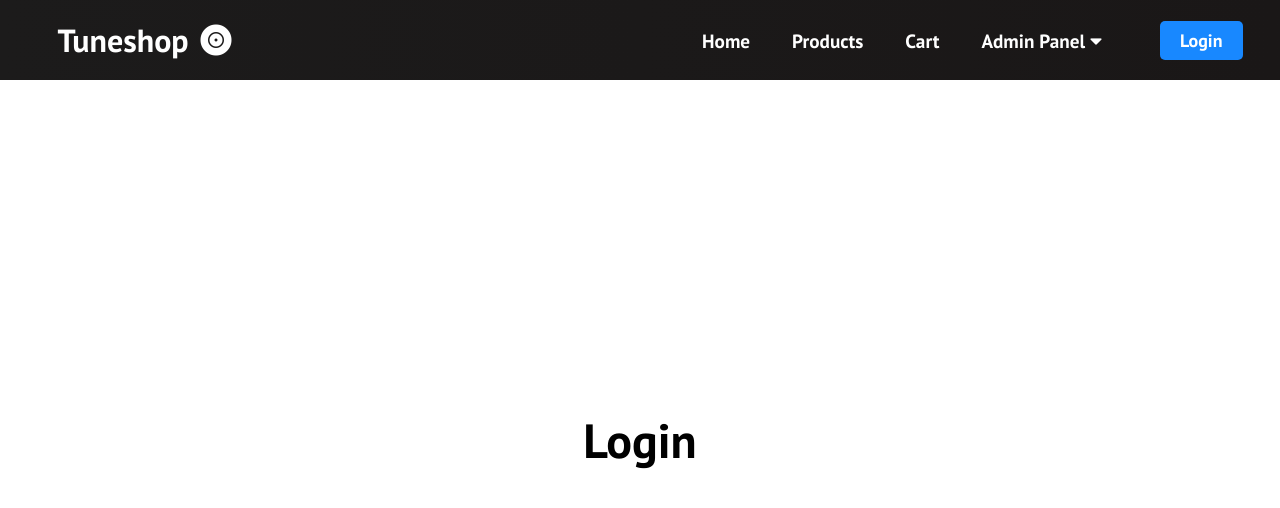
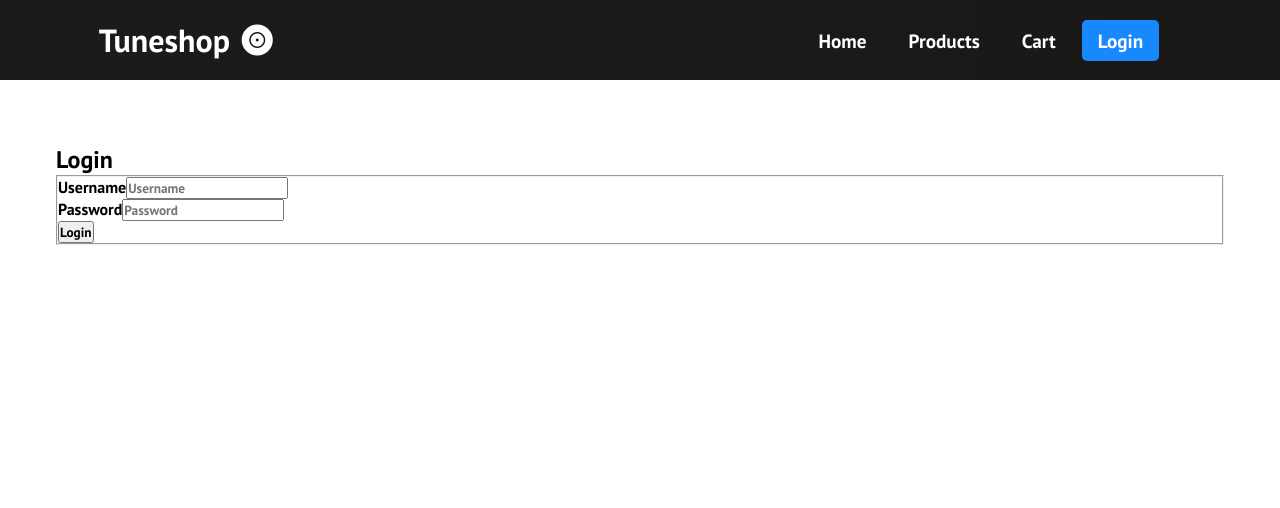
Before and after one commit to btfredr/tuneshop-v2, a React (Create React App) app: page /login in a window 1280 px wide. Shown: the top 508 px of the page. Built offline with nearby package versions, Linux system fonts and the light colour scheme.

Commit message:
added login functionality and fixed errors

```diff
--- a/package.json
+++ b/package.json
@@ -3,16 +3,19 @@
   "version": "0.1.0",
   "private": true,
   "dependencies": {
+    "@hookform/resolvers": "^1.3.5",
     "@testing-library/jest-dom": "^5.11.4",
     "@testing-library/react": "^11.1.0",
     "@testing-library/user-event": "^12.1.10",
     "axios": "^0.21.1",
     "react": "^17.0.2",
     "react-dom": "^17.0.2",
+    "react-hook-form": "^6.15.5",
     "react-router-dom": "^5.2.0",
     "react-scripts": "4.0.3",
     "sass": "^1.34.0",
-    "web-vitals": "^1.0.1"
+    "web-vitals": "^1.0.1",
+    "yup": "^0.32.9"
   },
   "scripts": {
     "start": "react-scripts start",
--- a/src/App.js
+++ b/src/App.js
@@ -8,10 +8,11 @@ import Cart from "./pages/Cart";
 import Products from "./pages/Products";
 
 import { BrowserRouter as Router, Route, Switch } from "react-router-dom";
+import { AuthProvider } from "./context/AuthContext";
 
 function App() {
   return (
-    <>
+    <AuthProvider>
       <Router>
         <Navigation />
         <Switch>
@@ -24,7 +25,7 @@ function App() {
           <Route path="/products" exact component={Products}></Route>
         </Switch>
       </Router>
-    </>
+    </AuthProvider>
   );
 }
 
--- a/src/components/Button.js
+++ b/src/components/Button.js
@@ -3,7 +3,7 @@ import { Link } from "react-router-dom";
 const Button = () => {
   return (
     <Link to="/login">
-      <button className="btn">Login</button>
+      <button className="nav__link--mobile">Login</button>
     </Link>
   );
 };
--- a/src/components/Navigation.js
+++ b/src/components/Navigation.js
@@ -1,11 +1,16 @@
 import { useState } from "react";
 import Button from "./Button";
 import Dropdown from "./Dropdown";
-import { Link } from "react-router-dom";
+import { Link, useHistory } from "react-router-dom";
+
+import { useContext } from "react";
+import AuthContext from "../context/AuthContext";
 
 const Navigation = () => {
   const [toggle, setToggle] = useState(false);
   const [dropdown, setDropdown] = useState(false);
+
+  const [auth, setAuth] = useContext(AuthContext);
 
   const handleToggle = () => {
     setToggle(!toggle);
@@ -31,6 +36,16 @@ const Navigation = () => {
     }
   };
 
+  const history = useHistory();
+
+  const logout = () => {
+    const confirmLogout = window.confirm("Are you sure you want to log out");
+    if (confirmLogout) {
+      setAuth(null);
+      history.push("/");
+    }
+  };
+
   return (
     <>
       <nav className="navbar">
@@ -40,6 +55,7 @@ const Navigation = () => {
         <div className="navbar__icon" onClick={handleToggle}>
           <i className={toggle ? "fas fa-times" : "fas fa-bars"} />
         </div>
+        <>
           <ul className={toggle ? "navbar__menu active" : "navbar__menu"}>
             <li className="navbar__item">
               <Link to="/" className="navbar__link" onClick={closeMobileMenu}>
@@ -56,10 +72,16 @@ const Navigation = () => {
               </Link>
             </li>
             <li className="navbar__item">
-            <Link to="/cart" className="navbar__link" onClick={closeMobileMenu}>
+              <Link
+                to="/cart"
+                className="navbar__link"
+                onClick={closeMobileMenu}
+              >
                 Cart
               </Link>
             </li>
+            {auth ? (
+              <>
                 <li
                   className="navbar__item"
                   onMouseEnter={onMouseEnter}
@@ -75,16 +97,26 @@ const Navigation = () => {
                   {dropdown && <Dropdown />}
                 </li>
                 <li className="navbar__item">
+                  <Link to="/" onClick={logout} className="navbar__login">
+                    Logout
+                  </Link>
+                </li>
+              </>
+            ) : (
+              <>
+                <li className="navbar__item">
                   <Link
                     to="/login"
-              className="navbar__link--mobile"
+                    className="navbar__login"
                     onClick={closeMobileMenu}
                   >
                     Login
                   </Link>
                 </li>
+              </>
+            )}
           </ul>
-        <Button />
+        </>
       </nav>
     </>
   );
--- /dev/null
+++ b/src/context/AuthContext.js
@@ -0,0 +1,15 @@
+import { createContext } from "react";
+import useLocalStorage from "../utils/useLocalStorage";
+
+const AuthContext = createContext([null, () => {}]);
+
+export const AuthProvider = (props) => {
+  const [auth, setAuth] = useLocalStorage("auth", null);
+  return (
+    <AuthContext.Provider value={[auth, setAuth]}>
+      {props.children}
+    </AuthContext.Provider>
+  );
+};
+
+export default AuthContext;
--- a/src/pages/Login.js
+++ b/src/pages/Login.js
@@ -1,7 +1,84 @@
-import React from "react";
+import { useState, useContext } from "react";
+import { useForm } from "react-hook-form";
+import { yupResolver } from "@hookform/resolvers/yup";
+import * as yup from "yup";
+
+import { BASE_URL, AUTH_PATH } from "../utils/constants";
+import axios from "axios";
+import AuthContext from "../context/AuthContext";
+import { useHistory } from "react-router-dom";
 
 const Login = () => {
-  return <h1>Login</h1>;
+  const [submitting, setSubmitting] = useState(false);
+  const [loginError, setLoginError] = useState(null);
+  const { register, handleSubmit, errors } = useForm({
+    resolver: yupResolver(
+      yup.object().shape({
+        identifier: yup.string().required("Please enter your username"),
+        password: yup.string().required("Please enter your password"),
+      })
+    ),
+  });
+
+  const [, setAuth] = useContext(AuthContext);
+
+  const history = useHistory();
+
+  const onSubmit = async (data) => {
+    setSubmitting(true);
+    setLoginError(null);
+
+    try {
+      const response = await axios.post(`${BASE_URL}${AUTH_PATH}`, data);
+      setAuth(response.data);
+      console.log(response.data);
+      history.push("/");
+    } catch (error) {
+      console.log("error", error);
+      setLoginError(error.toString());
+    } finally {
+      setSubmitting(false);
+    }
+  };
+  return (
+    <>
+      <div className="loginError">{loginError && <p>{loginError}</p>}</div>
+      <div className="container">
+        <h2>Login</h2>
+        <form className="form" onSubmit={handleSubmit(onSubmit)}>
+          <fieldset>
+            <div>
+              <label>Username</label>
+              <input
+                name="identifier"
+                placeholder="Username"
+                type="text"
+                ref={register}
+              />
+              {errors.identifier && (
+                <p className="form__error">{errors.identifier.message}</p>
+              )}
+            </div>
+            <div>
+              <label>Password</label>
+              <input
+                name="password"
+                placeholder="Password"
+                type="password"
+                ref={register}
+              />
+              {errors.password && (
+                <p className="form__error">{errors.password.message}</p>
+              )}
+            </div>
+            <button className="form__btn" type="submit">
+              {submitting ? "Logging in..." : "Login"}
+            </button>
+          </fieldset>
+        </form>
+      </div>
+    </>
+  );
 };
 
 export default Login;
--- a/src/sass/partials/_button.scss
+++ b/src/sass/partials/_button.scss
@@ -16,7 +16,7 @@
 }
 
 @media (max-width: 990px) {
-  button {
+  .btn {
     display: none;
   }
 }
--- a/src/sass/partials/_nav.scss
+++ b/src/sass/partials/_nav.scss
@@ -37,6 +37,20 @@
     text-decoration: none;
     padding: 0.5rem 1rem;
   }
+  &__login {
+    background-color: #1888ff;
+    padding: 0.5rem 1rem;
+    color: #fff;
+    text-decoration: none;
+    border-radius: 5px;
+  }
+
+  &__login:hover {
+    background-color: #fff;
+    padding: 0.5rem 1rem;
+    color: #1888ff;
+    transition: 250ms;
+  }
 
   &__link:hover {
     background-color: #1888ff;
@@ -44,7 +58,6 @@
     transition: all 0.2s ease-out;
   }
 
-  &__link--mobile,
   &__icon {
     display: none;
   }
@@ -108,7 +121,7 @@
       font-size: 2rem;
     }
 
-    &__link--mobile {
+    &__login {
       display: block;
       text-align: center;
       padding: 1.5rem;
@@ -121,7 +134,7 @@
       font-size: 1.5rem;
     }
 
-    &__link--mobile:hover {
+    &__login:hover {
       background: #fff;
       color: #1888ff;
       transition: 250ms;
--- a/src/utils/constants.js
+++ b/src/utils/constants.js
@@ -1,2 +1,3 @@
-export const BASE_URL = "https://tuneshop.herokuapp.com/";
+export const BASE_URL = "https://tuneshop.herokuapp.com";
 export const PRODUCT_PATH = "https://tuneshop.herokuapp.com/products";
+export const AUTH_PATH = "/auth/local";
--- /dev/null
+++ b/src/utils/schemas.js
@@ -0,0 +1,6 @@
+import * as yup from "yup";
+
+export const loginSchema = yup.object().shape({
+  identifier: yup.string().required("Please enter your username"),
+  password: yup.string().required("Please enter your password"),
+});
--- /dev/null
+++ b/src/utils/useLocalStorage.js
@@ -0,0 +1,39 @@
+import { useState } from "react";
+
+const useLocalStorage = (key, initialValue) => {
+  // State to store our value
+  // Pass initial state function to useState so logic is only executed once
+  const [storedValue, setStoredValue] = useState(() => {
+    try {
+      // Get from local storage by key
+      const item = window.localStorage.getItem(key);
+      // Parse stored json or if none return initialValue
+      return item ? JSON.parse(item) : initialValue;
+    } catch (error) {
+      // If error also return initialValue
+      console.log(error);
+      return initialValue;
+    }
+  });
+
+  // Return a wrapped version of useState's setter function that ...
+  // ... persists the new value to localStorage.
+  const setValue = (value) => {
+    try {
+      // Allow value to be a function so we have same API as useState
+      const valueToStore =
+        value instanceof Function ? value(storedValue) : value;
+      // Save state
+      setStoredValue(valueToStore);
+      // Save to local storage
+      window.localStorage.setItem(key, JSON.stringify(valueToStore));
+    } catch (error) {
+      // A more advanced implementation would handle the error case
+      console.log(error);
+    }
+  };
+
+  return [storedValue, setValue];
+};
+
+export default useLocalStorage;
```
Also changed, not shown: 1 other file (tests, documents, lock files or other folders). Lines whose indentation alone changed are shown as unchanged.
